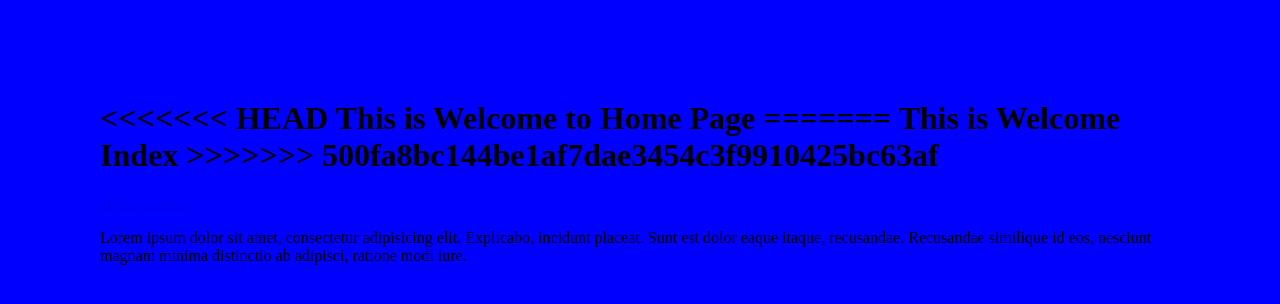
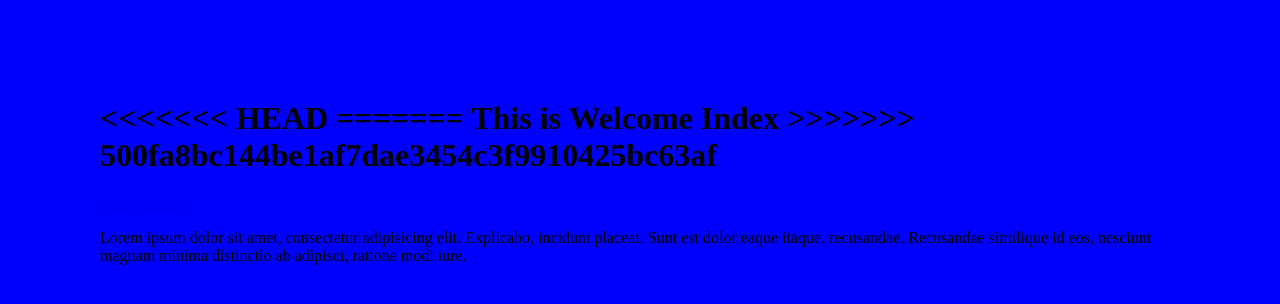
Before and after one commit to amirabas-khoshbayan/project, a plain HTML site: page index.html in a window 1280 px wide. Drawn offline with Linux system fonts and the light colour scheme.

Commit message:
update index

```diff
--- a/index.html
+++ b/index.html
@@ -8,7 +8,6 @@
   <body>
     <h1>
 <<<<<<< HEAD
-       This is Welcome to Home Page
 =======
        This is Welcome Index
 >>>>>>> 500fa8bc144be1af7dae3454c3f9910425bc63af
```
